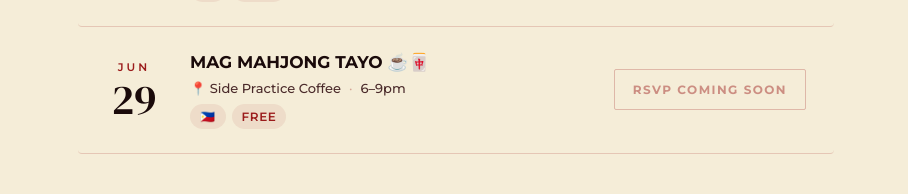
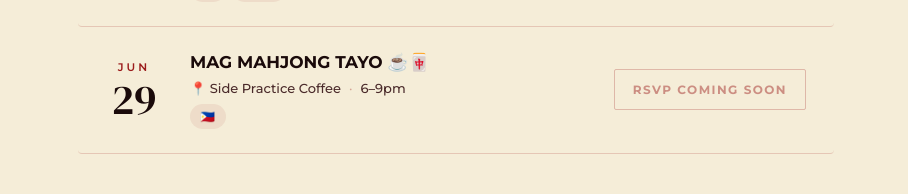
Before and after one commit to michaelwang1994/144-tiles-website, a website built with Vite: page 144-tiles-website/index.html in a window 1280 px wide. Shown: the part 1363-1557 px from the top of the page, without its empty margins (184-1092 px from the left). Built offline with nearby package versions, Linux system fonts and the light colour scheme.

Commit message:
remove free

```diff
--- a/144-tiles-website/index.html
+++ b/144-tiles-website/index.html
@@ -127,7 +127,7 @@
           <span class="dot">·</span>
           <span>6–9pm</span>
         </div>
-        <div style="display:flex;gap:6px;"><span class="event-badge">🇵🇭</span><span class="event-badge">FREE</span></div>
+        <div style="display:flex;gap:6px;"><span class="event-badge">🇵🇭</span></div>
       </div>
       <div class="event-action event-action-muted">RSVP coming soon</div>
     </div>
```
